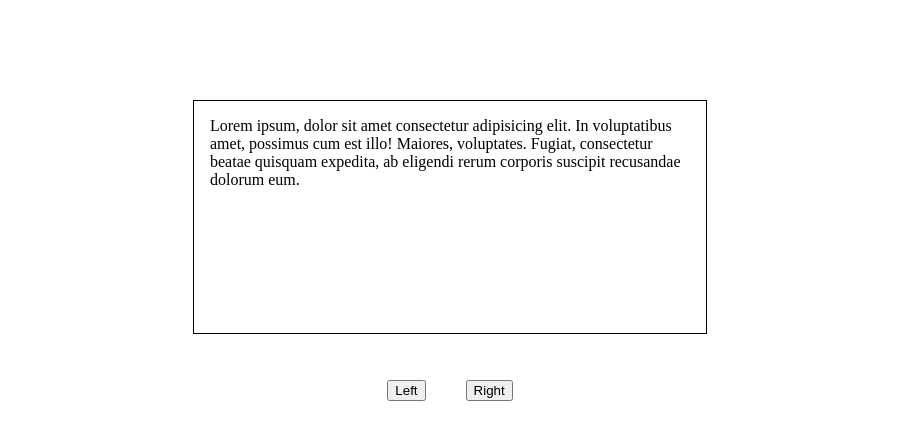
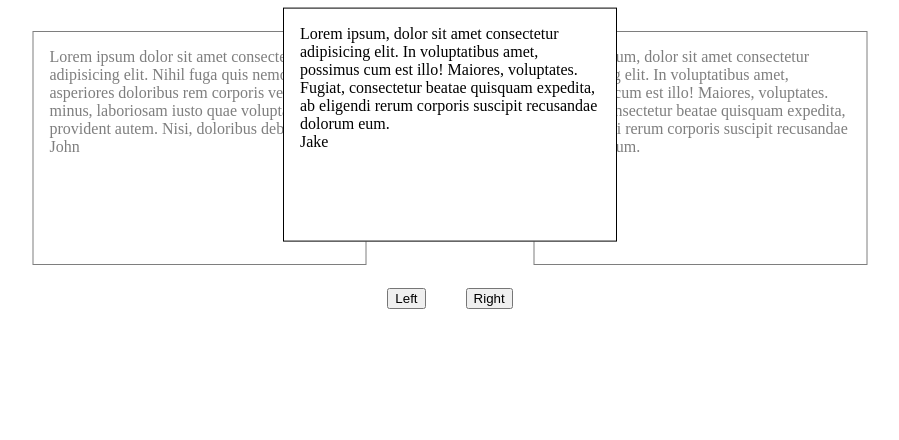
Before and after one commit to savus/carousel-practice, a React (Vite) app: page / in a window 1280 px wide. Shown: the top 440 px of the page, without its empty margins (190-1089 px from the left). Built offline with nearby package versions, Linux system fonts and the light colour scheme.

Commit message:
style active, prev, and next classes of carousel-cards. set all other carousel-cards to be opacity 0

```diff
--- a/src/App.jsx
+++ b/src/App.jsx
@@ -4,41 +4,47 @@ function App() {
   return (
     <>
       <div className="carousel-container">
-        <div className="carousel-card">
+        <div className="carousel-card prev">
           Lorem ipsum dolor sit amet consectetur, adipisicing elit. Nihil fuga
           quis nemo placeat asperiores doloribus rem corporis veritatis ex
           minus, laboriosam iusto quae voluptate in provident autem. Nisi,
           doloribus debitis.
+          <div className="name">John</div>
+        </div>
+        <div className="carousel-card active">
+          Lorem ipsum, dolor sit amet consectetur adipisicing elit. In
+          voluptatibus amet, possimus cum est illo! Maiores, voluptates. Fugiat,
+          consectetur beatae quisquam expedita, ab eligendi rerum corporis
+          suscipit recusandae dolorum eum.
+          <div className="name">Jake</div>
+        </div>
+        <div className="carousel-card next">
+          Lorem ipsum, dolor sit amet consectetur adipisicing elit. In
+          voluptatibus amet, possimus cum est illo! Maiores, voluptates. Fugiat,
+          consectetur beatae quisquam expedita, ab eligendi rerum corporis
+          suscipit recusandae dolorum eum.
+          <div className="name">jane</div>
         </div>
         <div className="carousel-card">
           Lorem ipsum, dolor sit amet consectetur adipisicing elit. In
           voluptatibus amet, possimus cum est illo! Maiores, voluptates. Fugiat,
           consectetur beatae quisquam expedita, ab eligendi rerum corporis
           suscipit recusandae dolorum eum.
+          <div className="name">sam</div>
         </div>
         <div className="carousel-card">
           Lorem ipsum, dolor sit amet consectetur adipisicing elit. In
           voluptatibus amet, possimus cum est illo! Maiores, voluptates. Fugiat,
           consectetur beatae quisquam expedita, ab eligendi rerum corporis
           suscipit recusandae dolorum eum.
+          <div className="name">Mike</div>
         </div>
         <div className="carousel-card">
           Lorem ipsum, dolor sit amet consectetur adipisicing elit. In
           voluptatibus amet, possimus cum est illo! Maiores, voluptates. Fugiat,
           consectetur beatae quisquam expedita, ab eligendi rerum corporis
           suscipit recusandae dolorum eum.
-        </div>
-        <div className="carousel-card">
-          Lorem ipsum, dolor sit amet consectetur adipisicing elit. In
-          voluptatibus amet, possimus cum est illo! Maiores, voluptates. Fugiat,
-          consectetur beatae quisquam expedita, ab eligendi rerum corporis
-          suscipit recusandae dolorum eum.
-        </div>
-        <div className="carousel-card">
-          Lorem ipsum, dolor sit amet consectetur adipisicing elit. In
-          voluptatibus amet, possimus cum est illo! Maiores, voluptates. Fugiat,
-          consectetur beatae quisquam expedita, ab eligendi rerum corporis
-          suscipit recusandae dolorum eum.
+          <div className="name">This guy</div>
         </div>
       </div>
       <div className="btn-group">
--- a/src/css/main.css
+++ b/src/css/main.css
@@ -1,19 +1,39 @@
 .carousel-container {
   position: relative;
-  margin-top: 100px;
   height: 280px;
+  margin: 0 auto;
+  display: flex;
+  justify-content: center;
+  align-items: center;
 }
 
 .carousel-card {
   position: absolute;
-  max-width: 480px;
+  max-width: 300px;
   border: 1px solid black;
-  left: 50%;
-  transform: translateX(-50%);
   padding: 1rem;
   background-color: white;
   height: 200px;
   transition: all 300ms ease-in;
+  opacity: 0;
+}
+
+.carousel-card.active {
+  transform: translate(0, -10%);
+  z-index: 10;
+  opacity: 1;
+}
+
+.carousel-card.prev {
+  transform: translateX(-75%);
+  z-index: 9;
+  opacity: 0.5;
+}
+
+.carousel-card.next {
+  transform: translateX(75%);
+  z-index: 9;
+  opacity: 0.5;
 }
 
 .btn-group {
```
